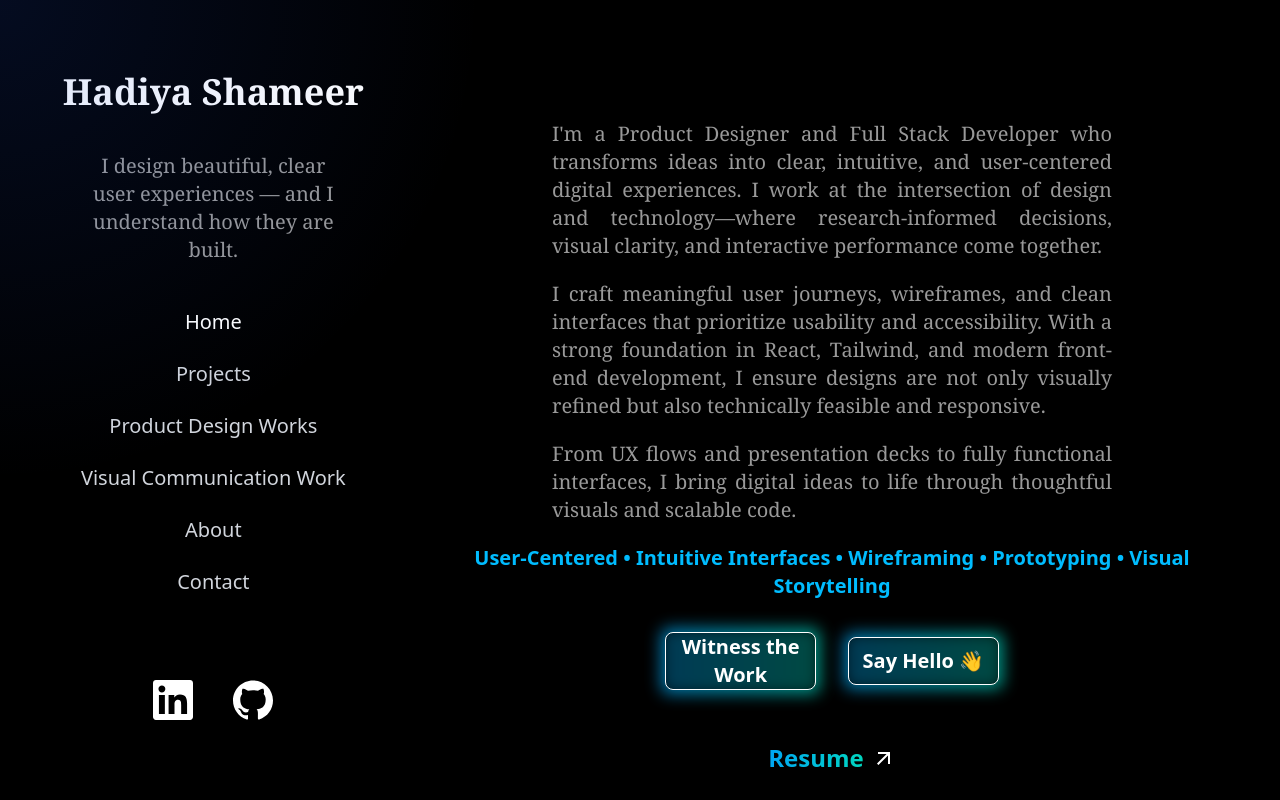
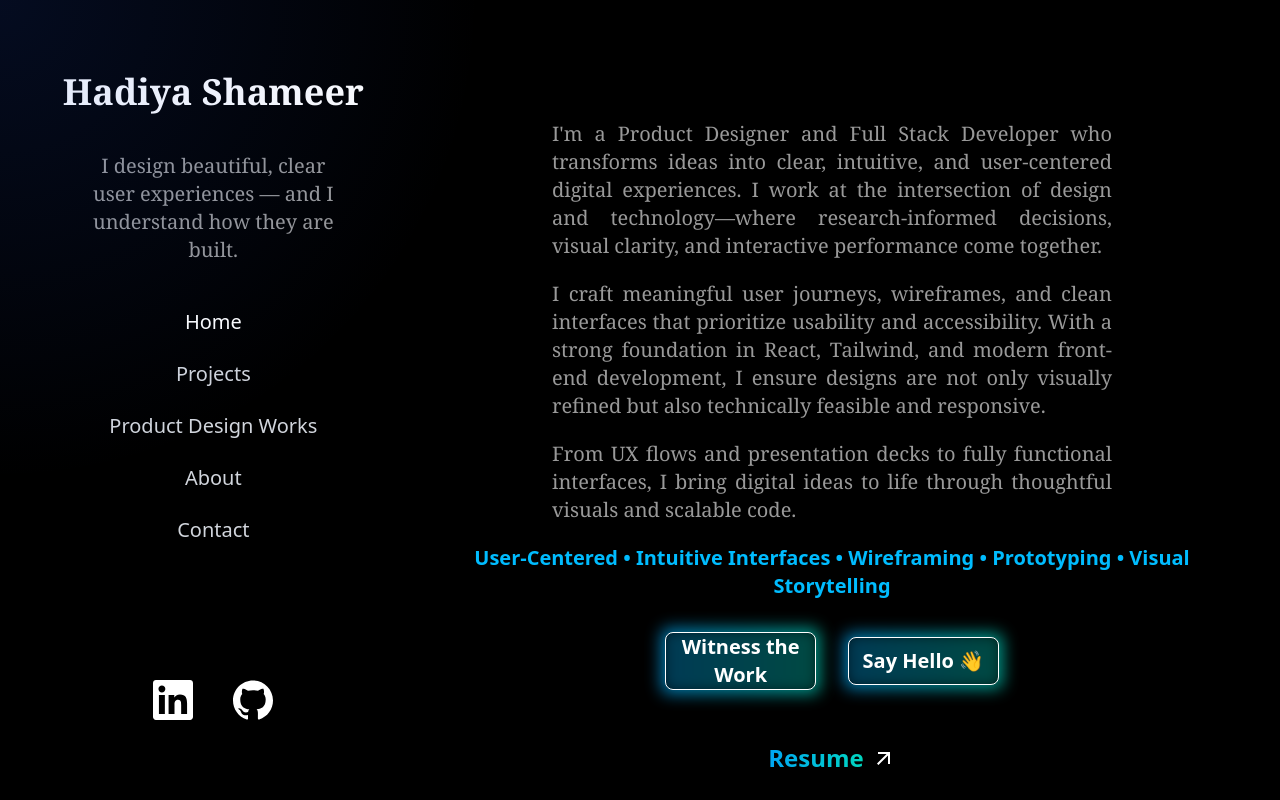
Before and after one commit to hadiyasameer/HadiyaShameer, a React (Vite) app: page / in a window 1280 px wide. Shown: the top 800 px of the page. Built offline with nearby package versions, Linux system fonts and the light colour scheme.

Commit message:
removed VR carousel

```diff
--- a/src/components/Header.jsx
+++ b/src/components/Header.jsx
@@ -30,7 +30,7 @@ function Header() {
                     <a href="#summary" className="rounded-md px-3 py-2 text-xl font-medium text-white hover:bg-gray-700">Home</a>
                     <a href="#projects" className="rounded-md px-3 py-2 text-xl font-medium text-gray-300 hover:bg-gray-700 hover:text-white">Projects</a>
                     <a href="#product_design" className="rounded-md px-3 py-2 text-xl font-medium text-gray-300 hover:bg-gray-700 hover:text-white">Product Design Works</a>
-                    <a href="#visual_representation" className="rounded-md px-3 py-2 text-xl font-medium text-gray-300 hover:bg-gray-700 hover:text-white">Visual Communication Work</a>
+                    {/* <a href="#visual_representation" className="rounded-md px-3 py-2 text-xl font-medium text-gray-300 hover:bg-gray-700 hover:text-white">Visual Communication Work</a> */}
                     <a href="#about" className="rounded-md px-3 py-2 text-xl font-medium text-gray-300 hover:bg-gray-700 hover:text-white">About</a>
                     <a href="#contact" className="rounded-md px-3 py-2 text-xl font-medium text-gray-300 hover:bg-gray-700 hover:text-white">Contact</a>
                 </div>
@@ -40,7 +40,7 @@ function Header() {
                         <a href="#summary" className="block rounded-md bg-gray-900 px-3 py-2 text-base font-medium text-white">Home</a>
                         <a href="#projects" className="block rounded-md px-3 py-2 text-base font-medium text-gray-300 hover:bg-gray-700 hover:text-white">Projects</a>
                         <a href="#product_design" className="block rounded-md px-3 py-2 text-base font-medium text-gray-300 hover:bg-gray-700 hover:text-white">Product Design Works</a>
-                        <a href="#visual_representation" className="block rounded-md px-3 py-2 text-base font-medium text-gray-300 hover:bg-gray-700 hover:text-white">Visual Communication Work</a>
+                        {/* <a href="#visual_representation" className="block rounded-md px-3 py-2 text-base font-medium text-gray-300 hover:bg-gray-700 hover:text-white">Visual Communication Work</a> */}
                         <a href="#about" className="block rounded-md px-3 py-2 text-base font-medium text-gray-300 hover:bg-gray-700 hover:text-white">About</a>
                         <a href="#contact" className="block rounded-md px-3 py-2 text-base font-medium text-gray-300 hover:bg-gray-700 hover:text-white">Contact</a>
                     </div>
--- a/src/components/Main.jsx
+++ b/src/components/Main.jsx
@@ -38,7 +38,7 @@ function Main() {
                 {/* <Features /> */}
                 <ProductDesign id="product_design" />
                 <Projects id="projects" />
-                <VisualRepresentation id="visual_representation" />
+                {/* <VisualRepresentation id="visual_representation" /> */}
                 {/* <Features /> */}
                 <AboutMe id="about" />
                 <Contact id="contact" />
```
